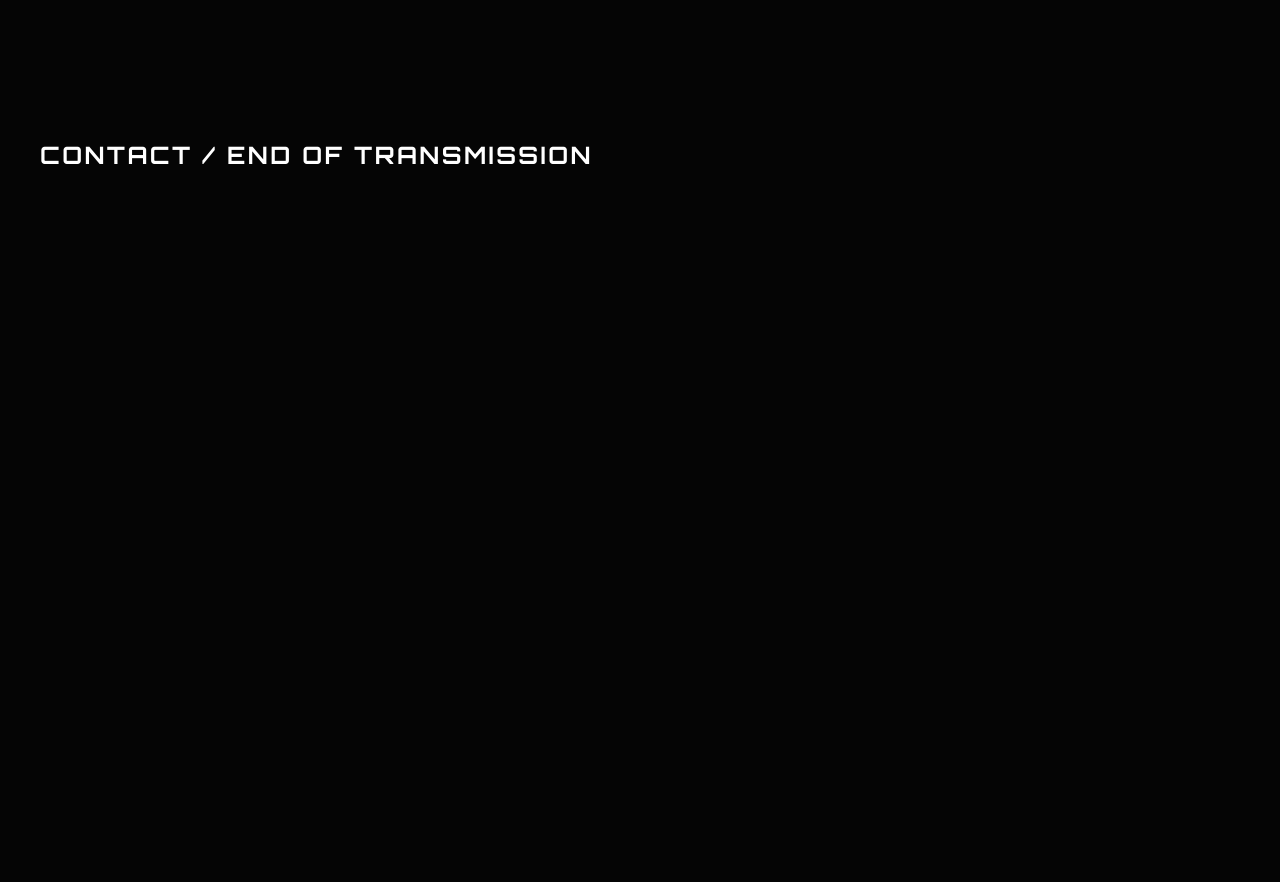
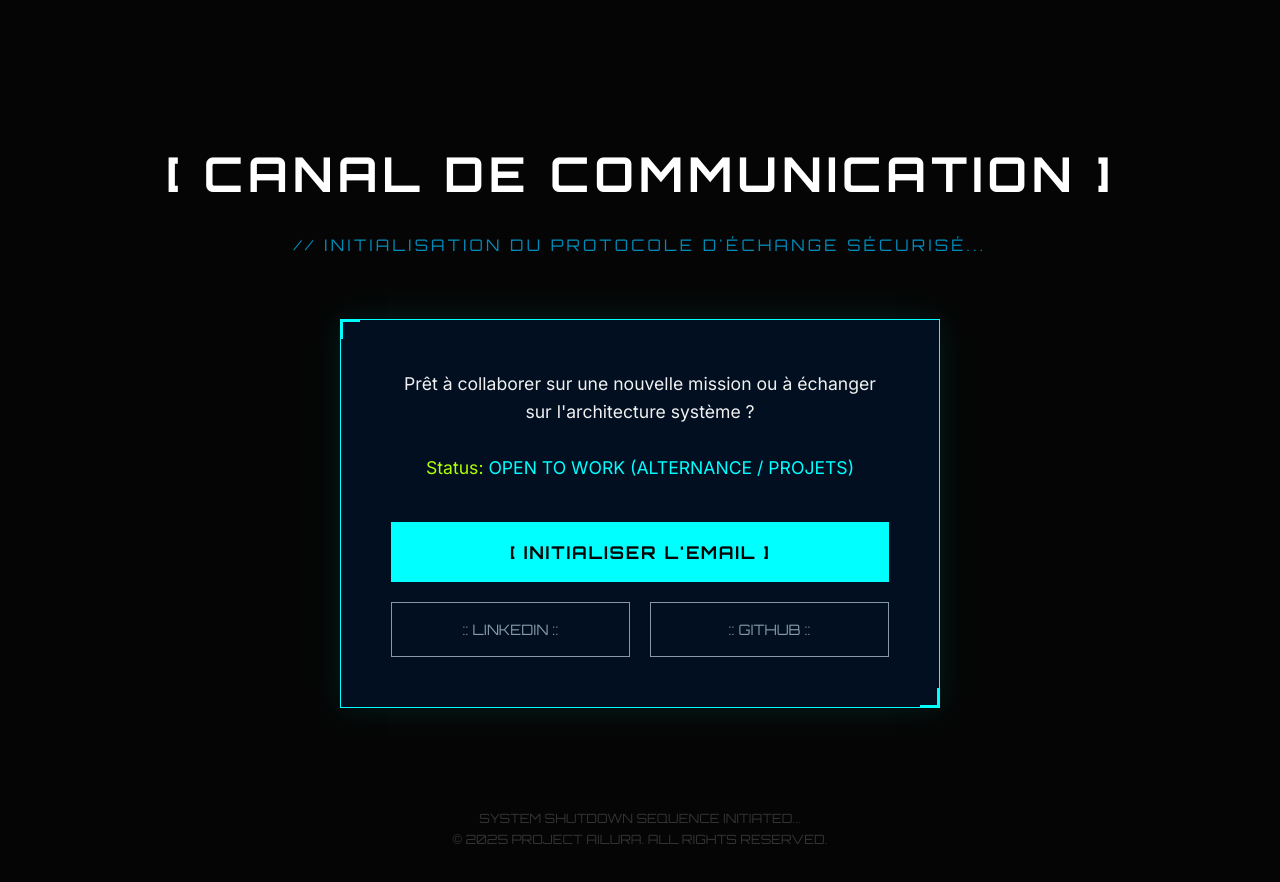
Before and after one commit to Ailura4020/portfolio-gits, a React (Vite) app: page / in a window 1280 px wide. Shown: the part 4340-5222 px from the top of the page. Before the commit the page ends 5176 px from the top, so only its background shows below. Built offline with nearby package versions, Linux system fonts and the light colour scheme.

Commit message:
feat: implement contact section (secure channel) and finalize app structure

```diff
--- a/src/App.tsx
+++ b/src/App.tsx
@@ -5,7 +5,8 @@ import './index.css';
 import HomePage from './pages/Home.tsx';
 import ProjectsPage from './pages/Projects.tsx';
 import ExperiencePage from './pages/Experience.tsx';
-import SkillsPage from './pages/Skills.tsx'; // <--- NOUVEL IMPORT
+import SkillsPage from './pages/Skills.tsx';
+import ContactPage from './pages/Contact.tsx'; // <--- NOUVEL IMPORT
 
 const BurgerIcon: React.FC = () => (
     <div style={{ width: '25px', height: '20px', cursor: 'pointer', display: 'flex', flexDirection: 'column', justifyContent: 'center', gap: '4px' }}>
@@ -56,14 +57,10 @@ function App() {
         <HomePage />
         <ProjectsPage />
         <ExperiencePage />
-
-        {/* NOUVELLE SECTION COMPÉTENCES */}
         <SkillsPage />
 
-        {/* Dernière section restante */}
-        <section id="contact" style={{ minHeight: '100vh', paddingTop: '100px', paddingBottom: '100px' }}>
-             <h2>Contact / End of Transmission</h2>
-        </section>
+        {/* LA SECTION FINALE */}
+        <ContactPage />
 
       </main>
     </div>
--- /dev/null
+++ b/src/pages/Contact.tsx
@@ -0,0 +1,141 @@
+// src/pages/Contact.tsx
+
+import React from 'react';
+
+const ContactPage: React.FC = () => {
+  return (
+    <section id="contact" style={{
+      minHeight: '80vh', // Un peu moins haut pour la fin
+      paddingTop: '100px',
+      paddingBottom: '100px',
+      display: 'flex',
+      flexDirection: 'column',
+      justifyContent: 'center',
+      alignItems: 'center',
+      textAlign: 'center'
+    }}>
+
+      {/* Titre */}
+      <h2 style={{ fontSize: '3em', color: 'var(--color-text-title)', marginBottom: '20px' }}>
+        [ CANAL DE COMMUNICATION ]
+      </h2>
+      <p style={{
+        color: 'var(--color-accent-teal)',
+        fontFamily: 'var(--font-title)',
+        letterSpacing: '0.2em',
+        marginBottom: '60px'
+      }}>
+        // INITIALISATION DU PROTOCOLE D'ÉCHANGE SÉCURISÉ...
+      </p>
+
+      {/* Carte de Contact */}
+      <div style={{
+        backgroundColor: 'rgba(0, 18, 40, 0.8)',
+        border: '1px solid var(--color-accent-neon)',
+        padding: '50px',
+        maxWidth: '600px',
+        width: '100%',
+        boxShadow: '0 0 30px rgba(0, 255, 255, 0.1)',
+        position: 'relative'
+      }}>
+
+        {/* Lignes décoratives aux coins */}
+        <div style={{ position: 'absolute', top: '-1px', left: '-1px', width: '20px', height: '20px', borderTop: '3px solid var(--color-accent-neon)', borderLeft: '3px solid var(--color-accent-neon)' }}></div>
+        <div style={{ position: 'absolute', bottom: '-1px', right: '-1px', width: '20px', height: '20px', borderBottom: '3px solid var(--color-accent-neon)', borderRight: '3px solid var(--color-accent-neon)' }}></div>
+
+        <p style={{ marginBottom: '40px', fontSize: '1.1em', color: 'var(--color-text-primary)' }}>
+          Prêt à collaborer sur une nouvelle mission ou à échanger sur l'architecture système ?
+          <br/><br/>
+          <span style={{ color: 'var(--color-accent-secondary)' }}>Status:</span> <span style={{ color: 'var(--color-accent-neon)' }}>OPEN TO WORK (ALTERNANCE / PROJETS)</span>
+        </p>
+
+        {/* Boutons d'action */}
+        <div style={{ display: 'flex', flexDirection: 'column', gap: '20px', alignItems: 'center' }}>
+
+          {/* Email */}
+          <a href="mailto:ton.email@example.com" style={{ // REMPLACE PAR TON EMAIL
+            width: '100%',
+            padding: '15px',
+            border: '1px solid var(--color-accent-neon)',
+            color: 'var(--color-bg-primary)',
+            backgroundColor: 'var(--color-accent-neon)',
+            fontFamily: 'var(--font-title)',
+            fontWeight: 'bold',
+            fontSize: '1.1em',
+            textTransform: 'uppercase',
+            letterSpacing: '0.1em',
+            transition: 'all 0.3s ease',
+            display: 'block'
+          }}
+          onMouseOver={(e) => {
+            e.currentTarget.style.backgroundColor = 'transparent';
+            e.currentTarget.style.color = 'var(--color-accent-neon)';
+          }}
+          onMouseOut={(e) => {
+            e.currentTarget.style.backgroundColor = 'var(--color-accent-neon)';
+            e.currentTarget.style.color = 'var(--color-bg-primary)';
+          }}
+          >
+            [ INITIALISER L'EMAIL ]
+          </a>
+
+          <div style={{ display: 'flex', gap: '20px', width: '100%' }}>
+            {/* LinkedIn */}
+            <a href="https://www.linkedin.com/in/justine-faure/" target="_blank" rel="noopener noreferrer" style={{ // REMPLACE PAR TON LINKEDIN
+              flex: 1,
+              padding: '15px',
+              border: '1px solid var(--color-interface-light)',
+              color: 'var(--color-interface-light)',
+              fontFamily: 'var(--font-title)',
+              fontSize: '0.9em',
+              display: 'block'
+            }}
+            onMouseOver={(e) => {
+              e.currentTarget.style.borderColor = 'var(--color-accent-teal)';
+              e.currentTarget.style.color = 'var(--color-accent-teal)';
+            }}
+            onMouseOut={(e) => {
+              e.currentTarget.style.borderColor = 'var(--color-interface-light)';
+              e.currentTarget.style.color = 'var(--color-interface-light)';
+            }}
+            >
+              :: LINKEDIN ::
+            </a>
+
+            {/* GitHub */}
+            <a href="https://github.com/Ailura4020" target="_blank" rel="noopener noreferrer" style={{ // TON GITHUB EST DÉJÀ LÀ
+              flex: 1,
+              padding: '15px',
+              border: '1px solid var(--color-interface-light)',
+              color: 'var(--color-interface-light)',
+              fontFamily: 'var(--font-title)',
+              fontSize: '0.9em',
+              display: 'block'
+            }}
+            onMouseOver={(e) => {
+              e.currentTarget.style.borderColor = 'var(--color-accent-teal)';
+              e.currentTarget.style.color = 'var(--color-accent-teal)';
+            }}
+            onMouseOut={(e) => {
+              e.currentTarget.style.borderColor = 'var(--color-interface-light)';
+              e.currentTarget.style.color = 'var(--color-interface-light)';
+            }}
+            >
+              :: GITHUB ::
+            </a>
+          </div>
+
+        </div>
+      </div>
+
+      {/* Footer / Copyright */}
+      <div style={{ marginTop: '100px', color: 'var(--color-interface-dark)', fontSize: '0.8em', fontFamily: 'var(--font-title)' }}>
+        SYSTEM SHUTDOWN SEQUENCE INITIATED... <br/>
+        © 2025 PROJECT AILURA. ALL RIGHTS RESERVED.
+      </div>
+
+    </section>
+  );
+};
+
+export default ContactPage;
```
